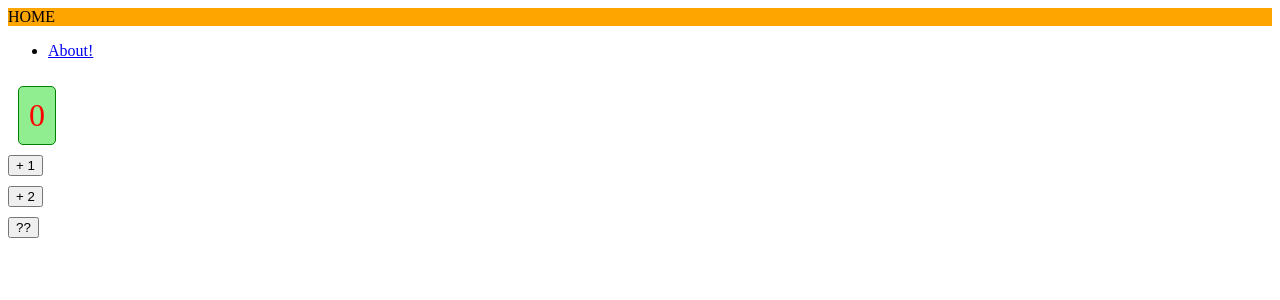
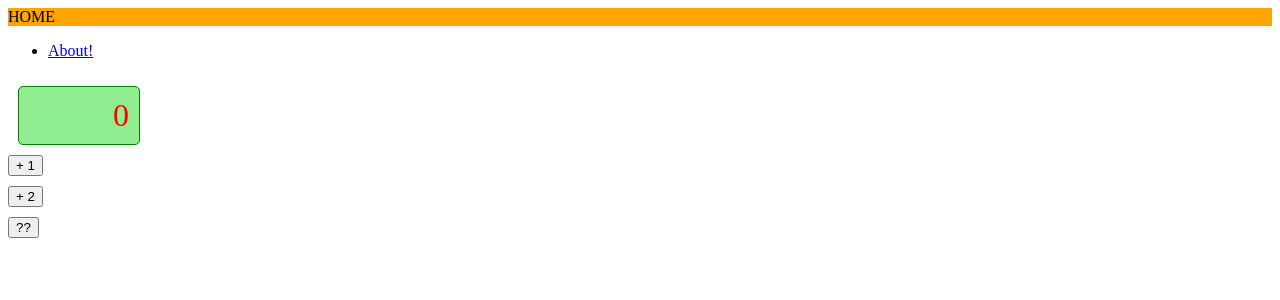
Before and after one commit to kotobukid/tauri_nuxt_sample, a Nuxt app: page / in a window 1280 px wide. Shown: the top 300 px of the page. Built offline with nearby package versions, Linux system fonts and the light colour scheme.

Commit message:
VueプラグインのPiniaをNuxtで使用するためにdefineNuxtPluginプリプロセッサマクロ(?)を通す必要がある

```diff
--- a/components/Counter.vue
+++ b/components/Counter.vue
@@ -1,6 +1,9 @@
 <script setup lang="ts">
 import {useCount} from "../composables/count";
 import {useAppConfig} from "nuxt/app";
+import {useCountStore} from "../stores/count";
+
+const count_store = useCountStore();
 
 const {
   count,
@@ -12,7 +15,7 @@ const {
 </script>
 
 <template>
-  <span class="count">{{ count }}</span>
+  <span class="count">{{ count_store.count }}</span>
   <br/>
   <button @click="increment"> + 1</button>
   <br/>
@@ -23,6 +26,8 @@ const {
 
 <style scoped lang="less">
 span.count {
+  width: 100px;
+  text-align: right;
   font-size: 2rem;
   background-color: lightgreen;
   padding: 10px;
--- a/composables/count.ts
+++ b/composables/count.ts
@@ -1,16 +1,15 @@
 import {ref} from "vue";
 import {useAppConfig} from "nuxt/app";
+import {useCountStore} from "../stores/count";
 
 export const useCount = () => {
-    const count = ref(0);
+    const store = useCountStore();
 
-    const increment = () => {
-        count.value = count.value + 1;
-    };
+    const count = store.count_result
 
-    const incrBy = (delta: number) => {
-        count.value = count.value + delta;
-    };
+    const increment = store.increment;
+
+    const incrBy = store.incrBy;
 
     const appConfig = useAppConfig();
     const log_appConfig = () => {
--- a/nuxt.config.ts
+++ b/nuxt.config.ts
@@ -1,4 +1,7 @@
 // https://nuxt.com/docs/api/configuration/nuxt-config
 export default defineNuxtConfig({
-  devtools: { enabled: true }
+  devtools: { enabled: true },
+  plugins: [
+      '~/plugins/pinia.ts'
+  ]
 })
--- a/package.json
+++ b/package.json
@@ -11,10 +11,11 @@
     "tauri": "tauri"
   },
   "dependencies": {
+    "@tauri-apps/api": "^1",
     "@tauri-apps/cli": "^1.4.0",
-    "@tauri-apps/api": "^1",
     "less": "^4.2.0",
     "nuxt": "^3.11.2",
+    "pinia": "^2.1.7",
     "pug": "^3.0.3",
     "vue": "^3.4.27",
     "vue-router": "^4.3.2"
--- /dev/null
+++ b/plugins/pinia.ts
@@ -0,0 +1,8 @@
+// import { defineNuxtPlugin } from 'nuxt3'
+import {createPinia, setActivePinia} from 'pinia'
+
+export default defineNuxtPlugin(nuxt => {
+  const pinia = createPinia()
+  setActivePinia(pinia)
+  nuxt.provide('pinia', pinia)
+})
--- /dev/null
+++ b/stores/count.ts
@@ -0,0 +1,23 @@
+import {defineStore} from "pinia";
+
+export const useCountStore = defineStore('count', {
+    state() {
+        return {
+            count: 0
+        };
+    },
+    actions: {
+        increment() {
+            this.count = this.count + 1;
+        },
+        incrBy(delta: number) {
+            this.count = this.count + delta
+        }
+    },
+    getters: {
+        count_result(state) {
+            debugger
+            return state.count;
+        }
+    }
+});
```
